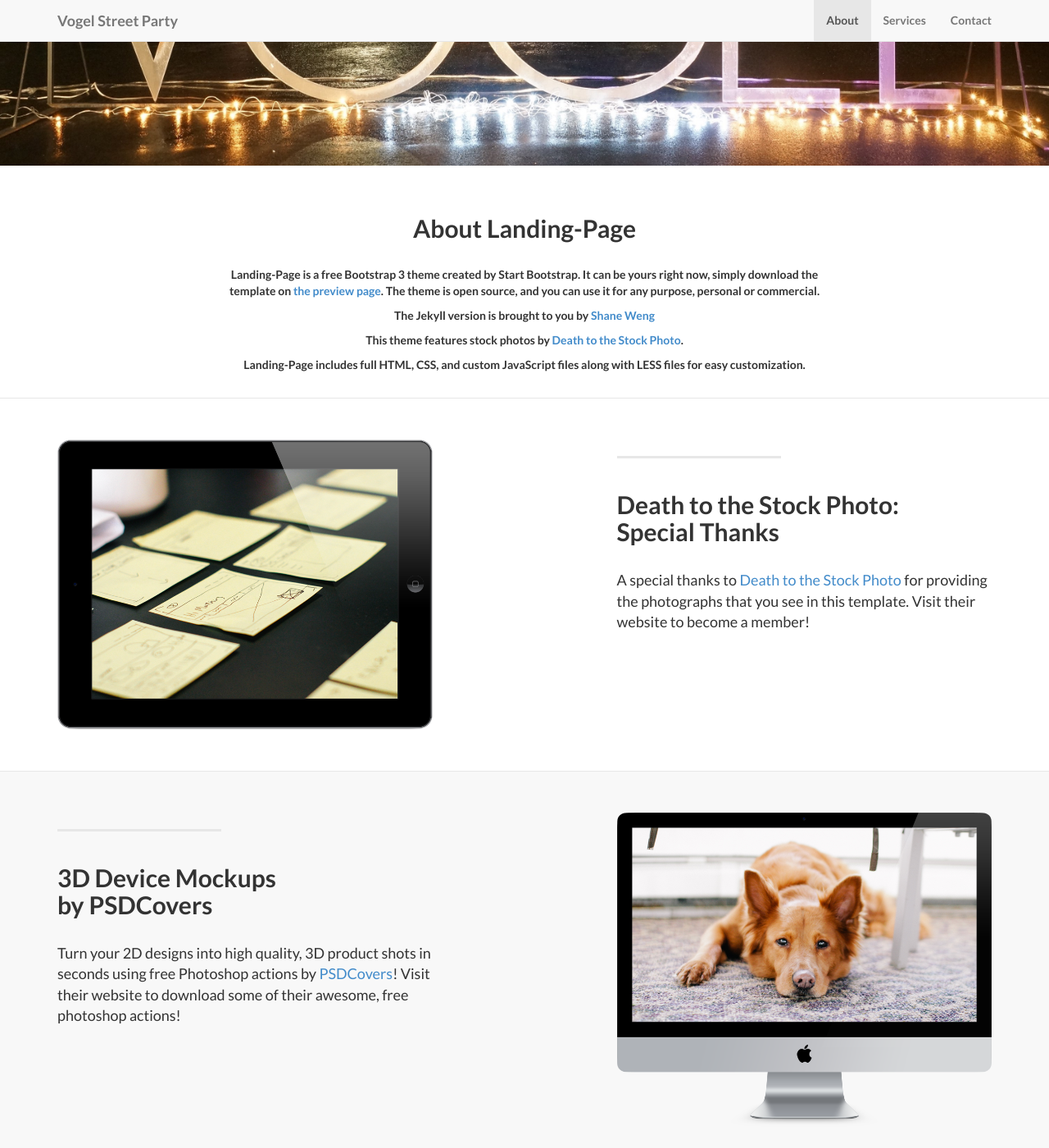
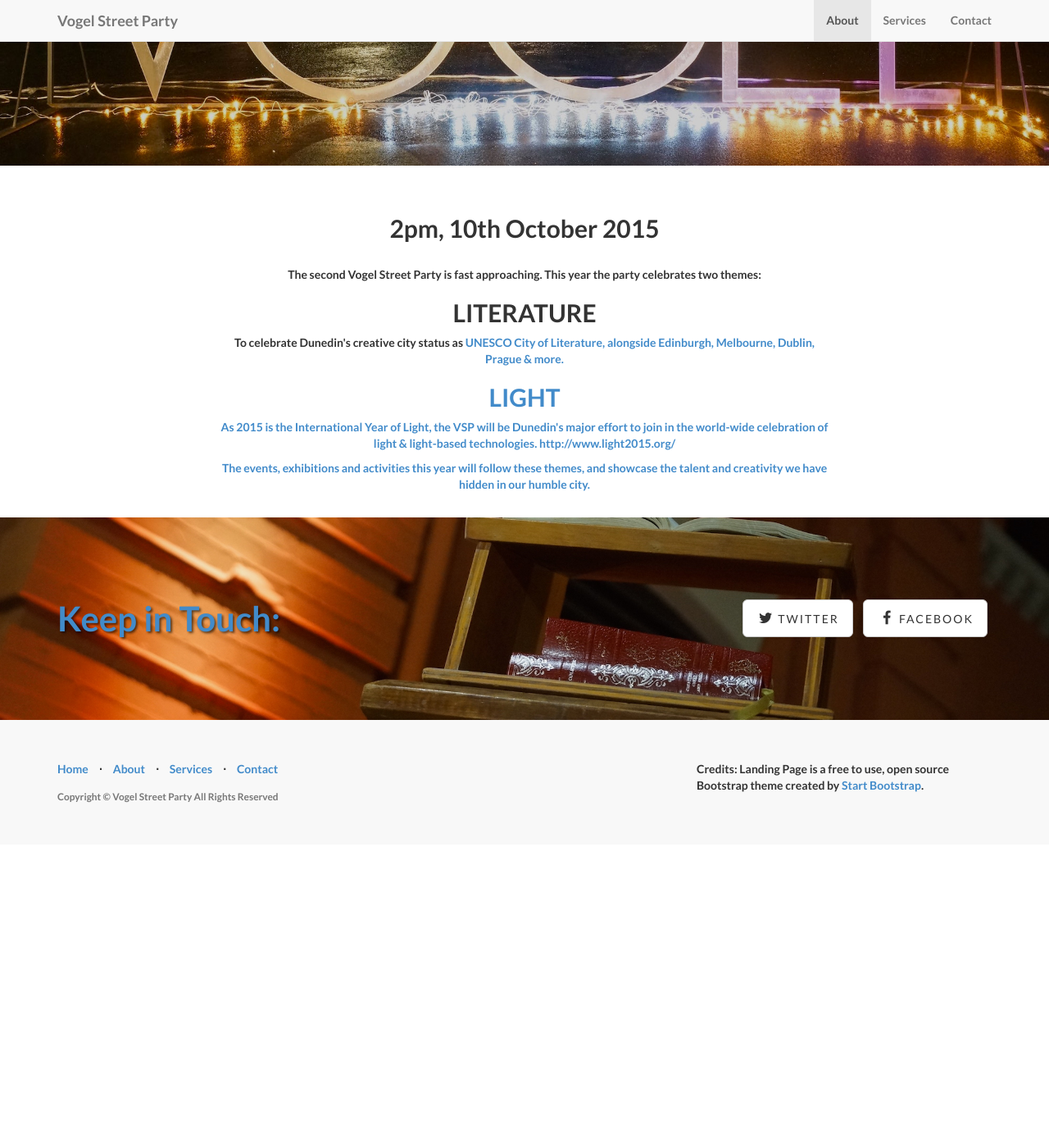
Before and after one commit to vogelstpartystaging/vogelstpartystaging-001.github.io, a Jekyll site: the page built from index.html, in a window 1280 px wide and 1400 px high, scrolled down 575 px. Shown: the whole window at 82% size. Built offline with Jekyll 4.4.1, drawn with Linux system fonts in a browser that asks for light colours; after the commit the page ends 1605 px from its top, so only the background shows below that; some of the changed text lies outside the part shown.

Commit message:
tweak about content, remove / hide posts, vogelise images

```diff
--- a/_includes/about.html
+++ b/_includes/about.html
@@ -3,12 +3,23 @@
         <div class="row">
             <div class="col-lg-8 col-lg-offset-2">
               <br/><br/>
-              <h2>About Landing-Page</h2>
+              <h2>2pm, 10th October 2015</h2>
               <br/>
-                <p>Landing-Page is a free Bootstrap 3 theme created by Start Bootstrap. It can be yours right now, simply download the template on <a href="http://startbootstrap.com/template-overviews/landing-page/">the preview page</a>. The theme is open source, and you can use it for any purpose, personal or commercial.</p>
-                <p>The Jekyll version is brought to you by <a href="https://github.com/swcool">Shane Weng</a></p>
-                <p>This theme features stock photos by <a href="http://join.deathtothestockphoto.com//">Death to the Stock Photo</a>.</p>
-                <p>Landing-Page includes full HTML, CSS, and custom JavaScript files along with LESS files for easy customization.</p>
+                <p>
+                The second Vogel Street Party is fast approaching.
+                This year the party celebrates two themes:
+                </p>
+                <h2>LITERATURE</h2>
+                <p>
+                To celebrate Dunedin's creative city status as <a href="http://www.unesco.org/new/en/culture/themes/creativity/creative-cities-network/literature">UNESCO City of Literature, alongside Edinburgh, Melbourne, Dublin, Prague &amp; more.
+                </p>
+                <h2>LIGHT</h2>
+                <p>
+                As 2015 is the International Year of Light, the VSP will be Dunedin's major effort to join in the world-wide celebration of light &amp; light-based technologies. http://www.light2015.org/
+                </p>
+                <p>
+                The events, exhibitions and activities this year will follow these themes, and showcase the talent and creativity we have hidden in our humble city.
+                </p>
                 <br/>
               </div>
         </div>
--- a/_posts/2014-09-21-services-1.markdown
+++ b/_posts/2014-09-21-services-1.markdown
@@ -4,5 +4,6 @@
 category: Services
 title: Death to the Stock Photo:<br>Special Thanks
 description: |
+published: false
 ---
   A special thanks to [Death to the Stock Photo](http://join.deathtothestockphoto.com/) for providing the photographs that you see in this template.  Visit their website to become a member!
```
Also changed, not shown: _posts/2014-09-22-services-2.markdown (deleted, +0 -10 lines), _posts/2014-09-23-services-3.markdown (deleted, +0 -8 lines), img/banner-bg.jpg, img/intro-bg.jpg.
